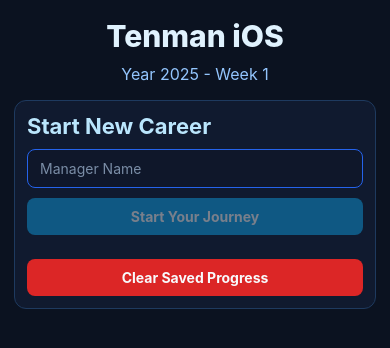
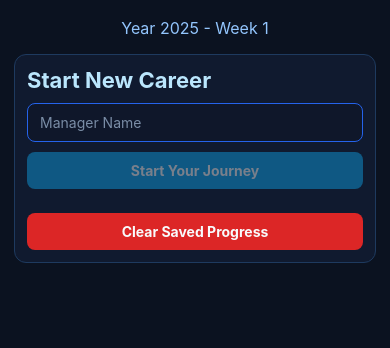
Before and after one commit to CaseyKline1/tenman-ios, a React Native app: screen / in a window 390 px wide. Shown: the top 348 px of the page. Built offline with nearby package versions, Linux system fonts and the light colour scheme.

Commit message:
Remove global Tenman iOS header

```diff
--- a/App.tsx
+++ b/App.tsx
@@ -248,7 +248,6 @@ export default function App() {
 
   return (
     <ScrollView style={styles.app} contentContainerStyle={styles.container}>
-      <Text style={styles.title}>Tenman iOS</Text>
       <Text style={styles.subtitle}>{getWeeklyHeader(state)}</Text>
 
       {state.screen === "landing" && (
@@ -680,12 +679,6 @@ const styles = StyleSheet.create({
     color: "#dbeafe",
     fontSize: 16,
   },
-  title: {
-    color: "#e0f2fe",
-    fontSize: 30,
-    fontWeight: "800",
-    textAlign: "center",
-  },
   subtitle: {
     color: "#93c5fd",
     fontSize: 16,
```
